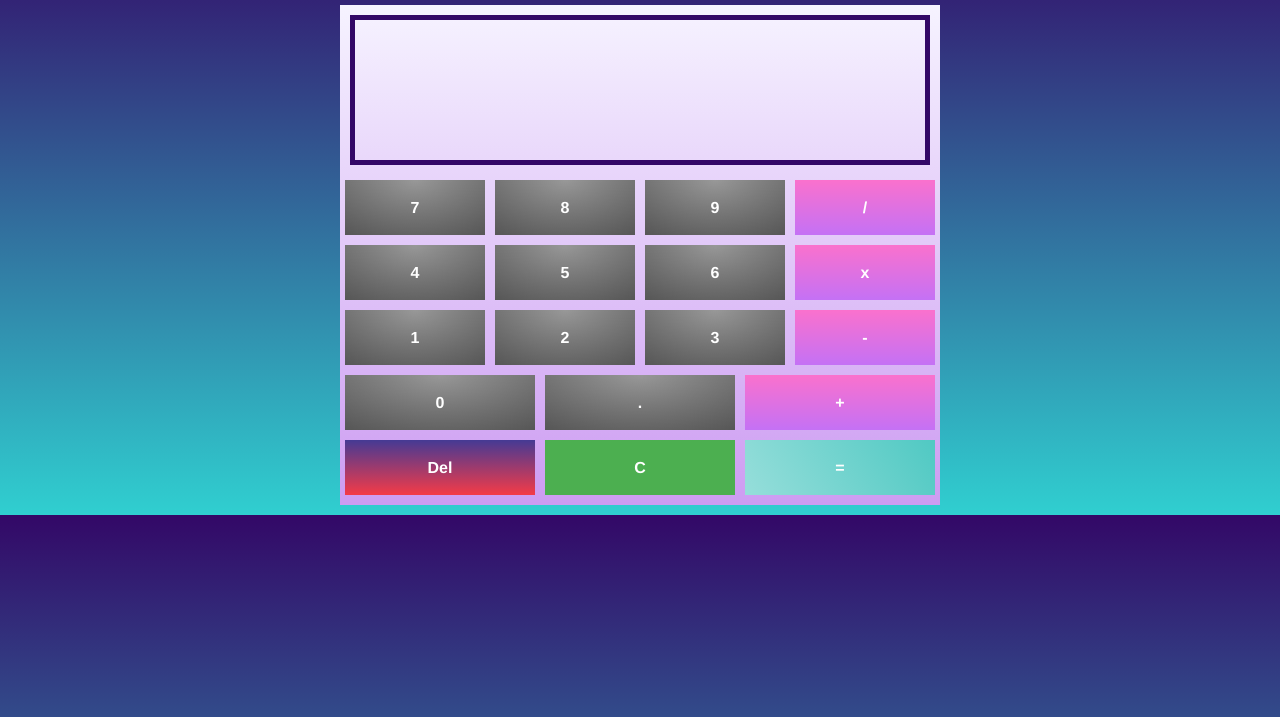
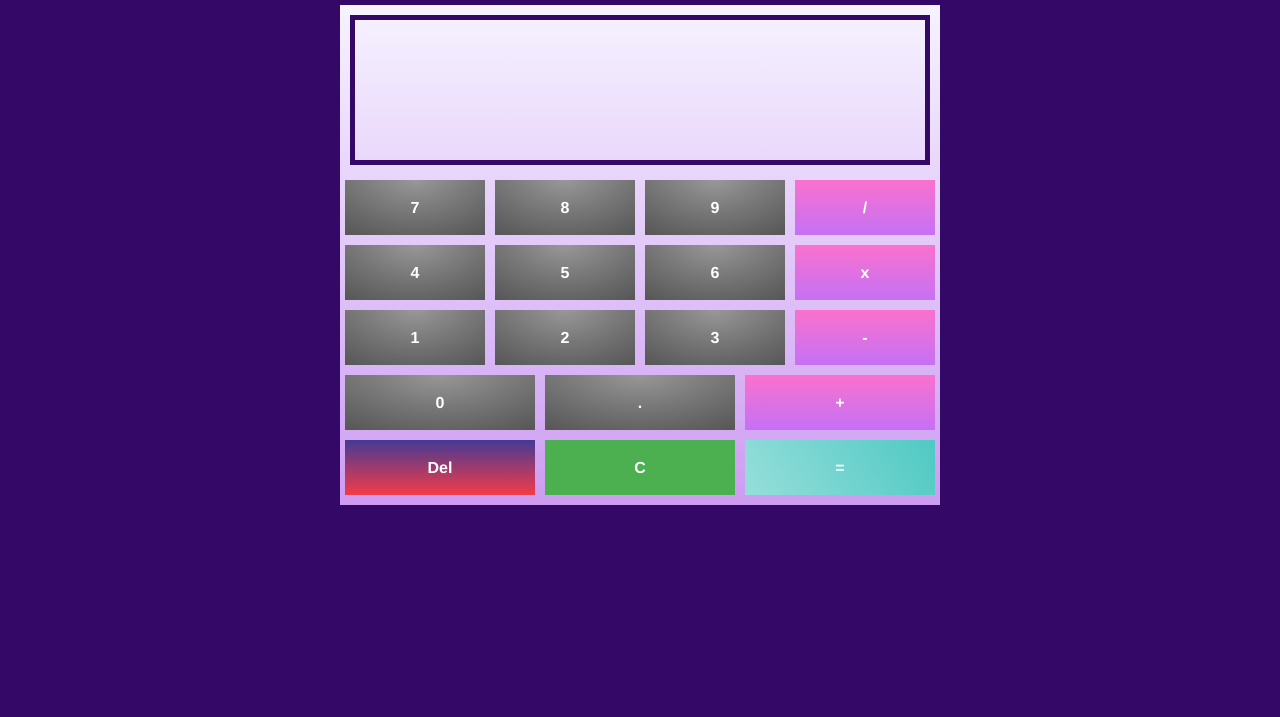
Before and after one commit to HanaAbdi/calculator, a plain HTML site: page index.html in a window 1280 px wide. Shown: the part 83-800 px from the top of the page. Drawn offline with Linux system fonts and the light colour scheme.

Commit message:
Change the background gradient

```diff
--- a/styles/style.css
+++ b/styles/style.css
@@ -10,7 +10,7 @@ body {
     font-family: "helvetica neue", sans-serif;
     font-weight: 100;
     font-size: 25px;
-    background-image: linear-gradient(to top, #30cfd0 0%, #330867 100%);
+    background-image: linear-gradient(to top, #30cfd0 0%, #330867 0%);
     display: flex;
     justify-content: center;
     align-items: center;
```
